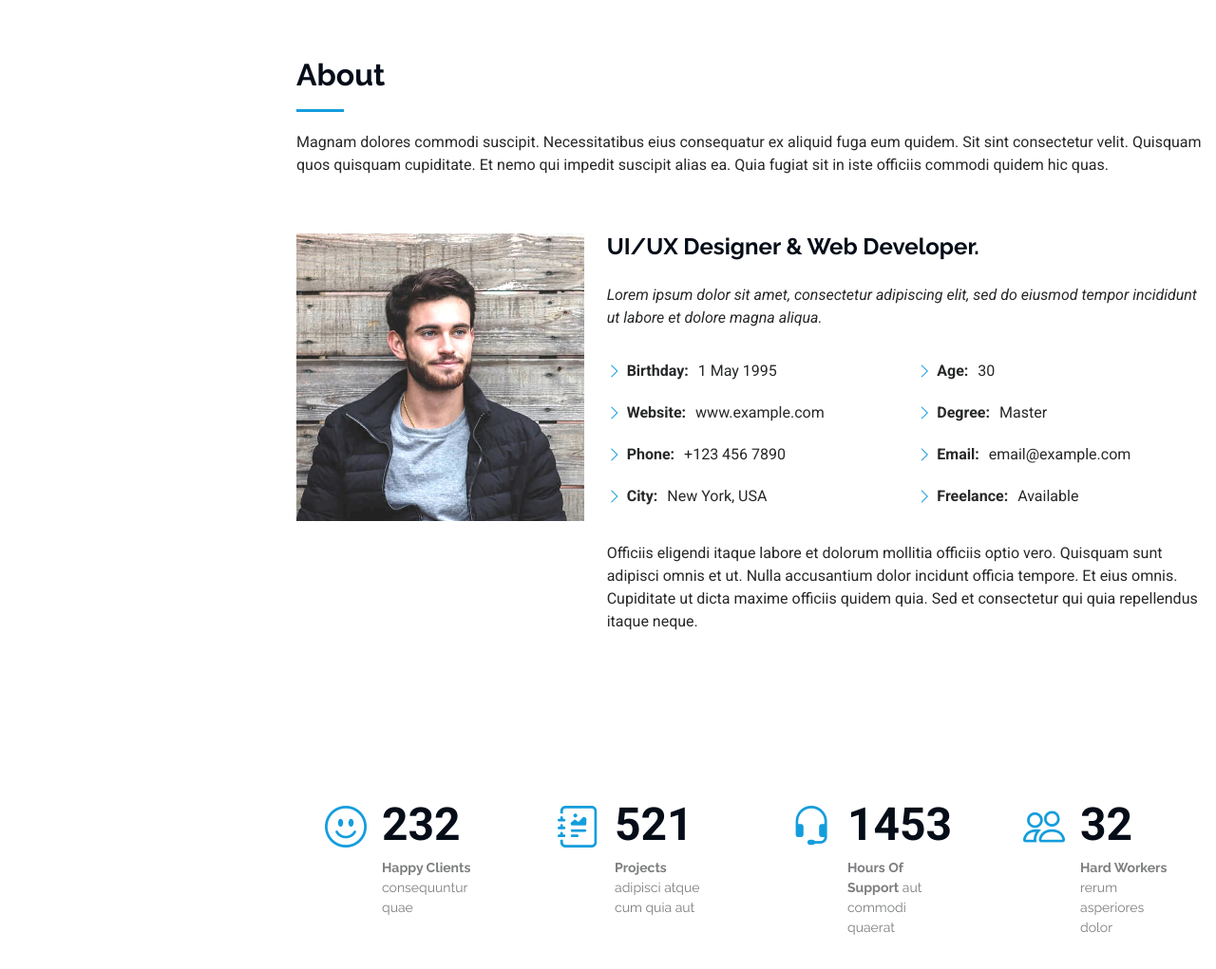
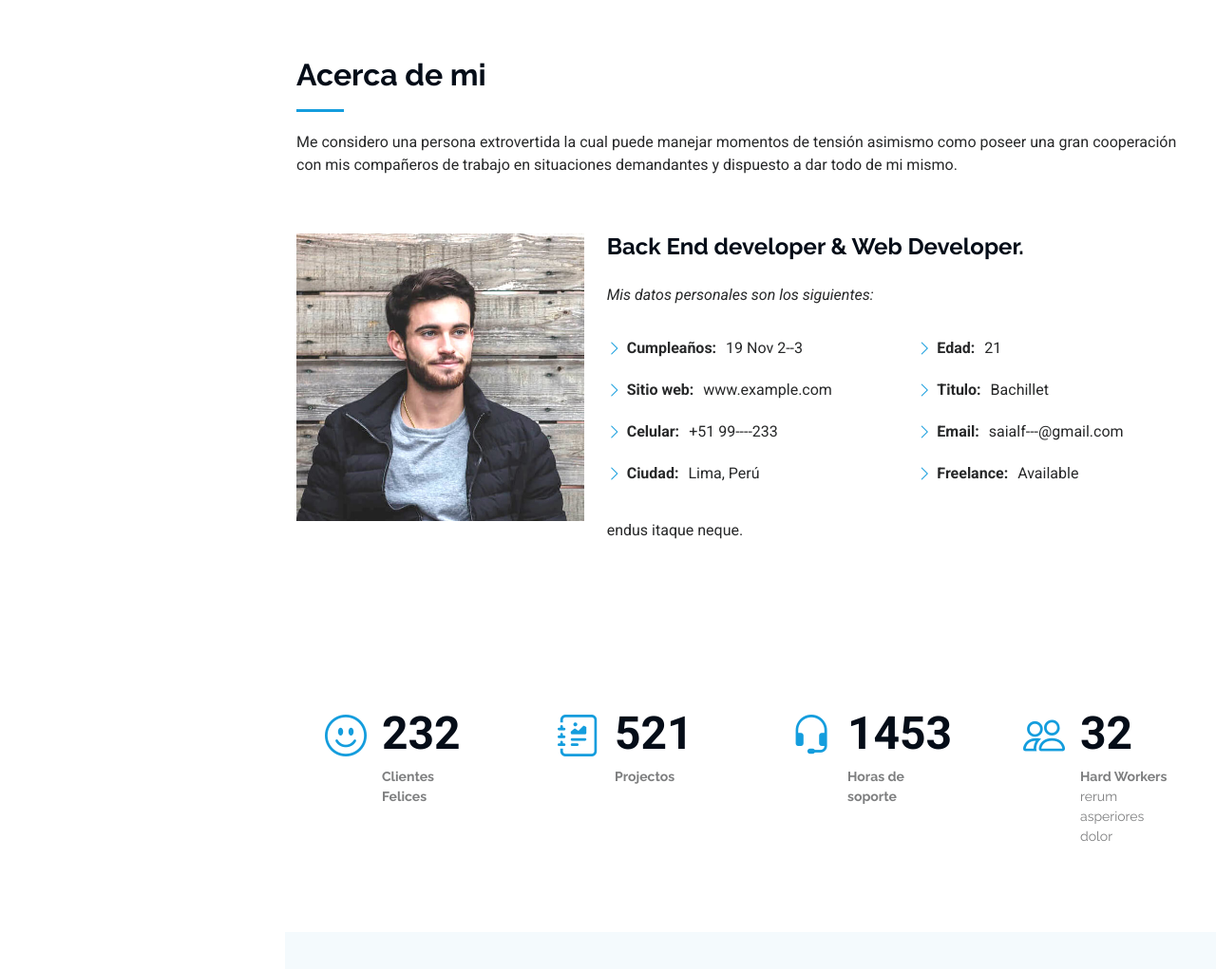
Before and after one commit to Saialf19/Saialf19.github.io, a plain HTML site: page index.html in a window 1280 px wide. Shown: the part 800-1821 px from the top of the page at 95% size. Drawn offline with Linux system fonts and the light colour scheme.

Commit message:
Cambios principales

```diff
--- a/index.html
+++ b/index.html
@@ -1,5 +1,5 @@
 <!DOCTYPE html>
-<html lang="en">
+<html lang="es">
 
 <head>
   <meta charset="utf-8">
@@ -48,7 +48,7 @@
     <a href="index.html" class="logo d-flex align-items-center justify-content-center">
       <!-- Uncomment the line below if you also wish to use an image logo -->
       <!-- <img src="assets/img/logo.png" alt=""> -->
-      <h1 class="sitename">Alex Smith</h1>
+      <h1 class="sitename">Said Alferez</h1>
     </a>
 
     <div class="social-links text-center">
@@ -97,7 +97,7 @@
       <img src="assets/img/hero-bg.jpg" alt="" data-aos="fade-in" class="">
 
       <div class="container" data-aos="fade-up" data-aos-delay="100">
-        <h2>Alex Smith</h2>
+        <h2>Said Alferez</h2>
         <p>I'm <span class="typed" data-typed-items="Designer, Developer, Freelancer, Photographer">Designer</span><span class="typed-cursor typed-cursor--blink" aria-hidden="true"></span><span class="typed-cursor typed-cursor--blink" aria-hidden="true"></span></p>
       </div>
 
@@ -108,8 +108,8 @@
 
       <!-- Section Title -->
       <div class="container section-title" data-aos="fade-up">
-        <h2>About</h2>
-        <p>Magnam dolores commodi suscipit. Necessitatibus eius consequatur ex aliquid fuga eum quidem. Sit sint consectetur velit. Quisquam quos quisquam cupiditate. Et nemo qui impedit suscipit alias ea. Quia fugiat sit in iste officiis commodi quidem hic quas.</p>
+        <h2>Acerca de mi</h2>
+        <p>Me considero una persona extrovertida la cual puede manejar momentos de tensión asimismo como poseer una gran cooperación con mis compañeros de trabajo en situaciones demandantes y dispuesto a dar todo de mi mismo.</p>
       </div><!-- End Section Title -->
 
       <div class="container" data-aos="fade-up" data-aos-delay="100">
@@ -119,32 +119,30 @@
             <img src="assets/img/my-profile-img.jpg" class="img-fluid" alt="">
           </div>
           <div class="col-lg-8 content">
-            <h2>UI/UX Designer &amp; Web Developer.</h2>
+            <h2>Back End developer &amp; Web Developer.</h2>
             <p class="fst-italic py-3">
-              Lorem ipsum dolor sit amet, consectetur adipiscing elit, sed do eiusmod tempor incididunt ut labore et dolore
-              magna aliqua.
+              Mis datos personales son los siguientes:
             </p>
             <div class="row">
               <div class="col-lg-6">
                 <ul>
-                  <li><i class="bi bi-chevron-right"></i> <strong>Birthday:</strong> <span>1 May 1995</span></li>
-                  <li><i class="bi bi-chevron-right"></i> <strong>Website:</strong> <span>www.example.com</span></li>
-                  <li><i class="bi bi-chevron-right"></i> <strong>Phone:</strong> <span>+123 456 7890</span></li>
-                  <li><i class="bi bi-chevron-right"></i> <strong>City:</strong> <span>New York, USA</span></li>
+                  <li><i class="bi bi-chevron-right"></i> <strong>Cumpleaños:</strong> <span>19 Nov 2--3</span></li>
+                  <li><i class="bi bi-chevron-right"></i> <strong>Sitio web:</strong> <span>www.example.com</span></li>
+                  <li><i class="bi bi-chevron-right"></i> <strong>Celular:</strong> <span>+51 99----233</span></li>
+                  <li><i class="bi bi-chevron-right"></i> <strong>Ciudad:</strong> <span>Lima, Perú</span></li>
                 </ul>
               </div>
               <div class="col-lg-6">
                 <ul>
-                  <li><i class="bi bi-chevron-right"></i> <strong>Age:</strong> <span>30</span></li>
-                  <li><i class="bi bi-chevron-right"></i> <strong>Degree:</strong> <span>Master</span></li>
-                  <li><i class="bi bi-chevron-right"></i> <strong>Email:</strong> <span>email@example.com</span></li>
+                  <li><i class="bi bi-chevron-right"></i> <strong>Edad:</strong> <span>21</span></li>
+                  <li><i class="bi bi-chevron-right"></i> <strong>Titulo:</strong> <span>Bachillet</span></li>
+                  <li><i class="bi bi-chevron-right"></i> <strong>Email:</strong> <span>saialf---@gmail.com</span></li>
                   <li><i class="bi bi-chevron-right"></i> <strong>Freelance:</strong> <span>Available</span></li>
                 </ul>
               </div>
             </div>
             <p class="py-3">
-              Officiis eligendi itaque labore et dolorum mollitia officiis optio vero. Quisquam sunt adipisci omnis et ut. Nulla accusantium dolor incidunt officia tempore. Et eius omnis.
-              Cupiditate ut dicta maxime officiis quidem quia. Sed et consectetur qui quia repellendus itaque neque.
+              endus itaque neque.
             </p>
           </div>
         </div>
@@ -164,7 +162,7 @@
             <div class="stats-item">
               <i class="bi bi-emoji-smile"></i>
               <span data-purecounter-start="0" data-purecounter-end="232" data-purecounter-duration="1" class="purecounter"></span>
-              <p><strong>Happy Clients</strong> <span>consequuntur quae</span></p>
+              <p><strong>Clientes Felices</strong>
             </div>
           </div><!-- End Stats Item -->
 
@@ -172,7 +170,7 @@
             <div class="stats-item">
               <i class="bi bi-journal-richtext"></i>
               <span data-purecounter-start="0" data-purecounter-end="521" data-purecounter-duration="1" class="purecounter"></span>
-              <p><strong>Projects</strong> <span>adipisci atque cum quia aut</span></p>
+              <p><strong>Projectos</strong>
             </div>
           </div><!-- End Stats Item -->
 
@@ -180,7 +178,7 @@
             <div class="stats-item">
               <i class="bi bi-headset"></i>
               <span data-purecounter-start="0" data-purecounter-end="1453" data-purecounter-duration="1" class="purecounter"></span>
-              <p><strong>Hours Of Support</strong> <span>aut commodi quaerat</span></p>
+              <p><strong>Horas de soporte</strong>
             </div>
           </div><!-- End Stats Item -->
 
@@ -214,21 +212,21 @@
           <div class="col-lg-6">
 
             <div class="progress">
-              <span class="skill"><span>HTML</span> <i class="val">100%</i></span>
+              <span class="skill"><span>HTML</span> <i class="val">75%</i></span>
               <div class="progress-bar-wrap">
                 <div class="progress-bar" role="progressbar" aria-valuenow="100" aria-valuemin="0" aria-valuemax="100"></div>
               </div>
             </div><!-- End Skills Item -->
 
             <div class="progress">
-              <span class="skill"><span>CSS</span> <i class="val">90%</i></span>
+              <span class="skill"><span>CSS</span> <i class="val">50%</i></span>
               <div class="progress-bar-wrap">
                 <div class="progress-bar" role="progressbar" aria-valuenow="90" aria-valuemin="0" aria-valuemax="100"></div>
               </div>
             </div><!-- End Skills Item -->
 
             <div class="progress">
-              <span class="skill"><span>JavaScript</span> <i class="val">75%</i></span>
+              <span class="skill"><span>JavaScript</span> <i class="val">50%</i></span>
               <div class="progress-bar-wrap">
                 <div class="progress-bar" role="progressbar" aria-valuenow="75" aria-valuemin="0" aria-valuemax="100"></div>
               </div>
```
